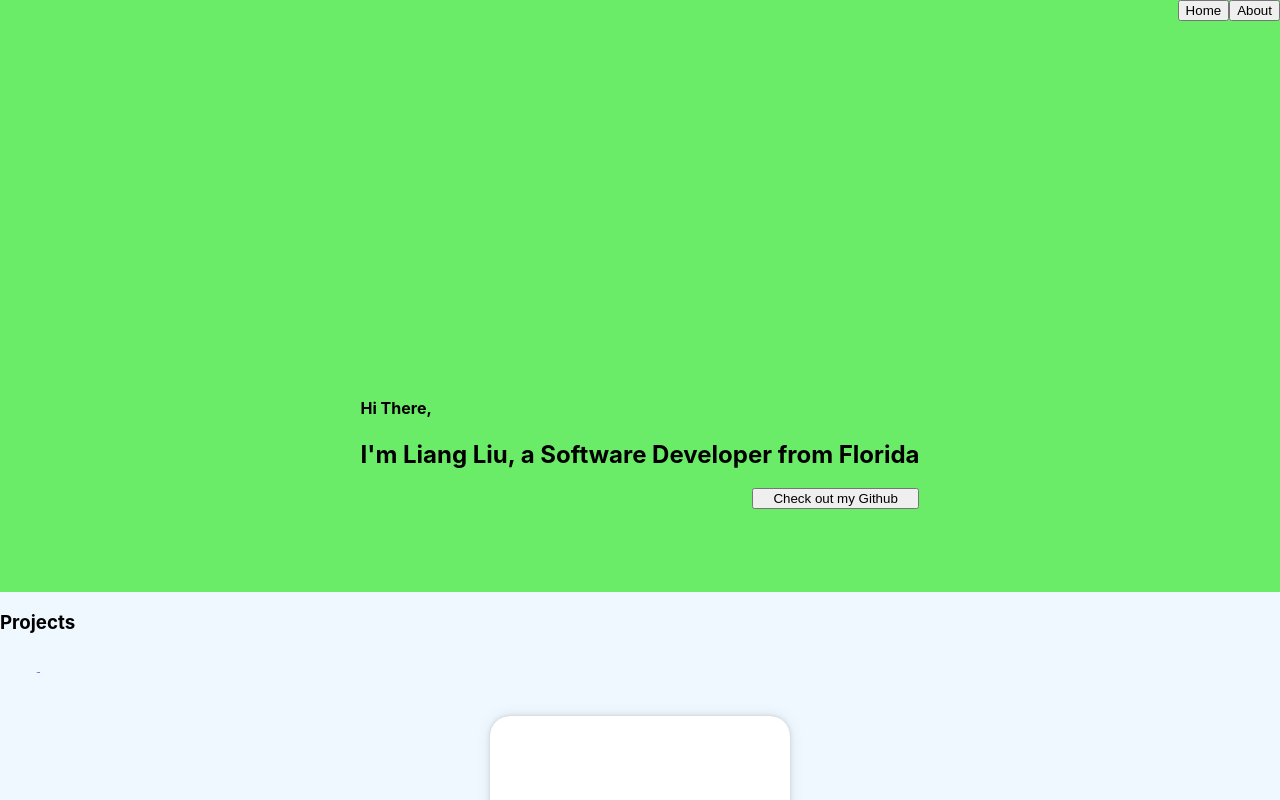
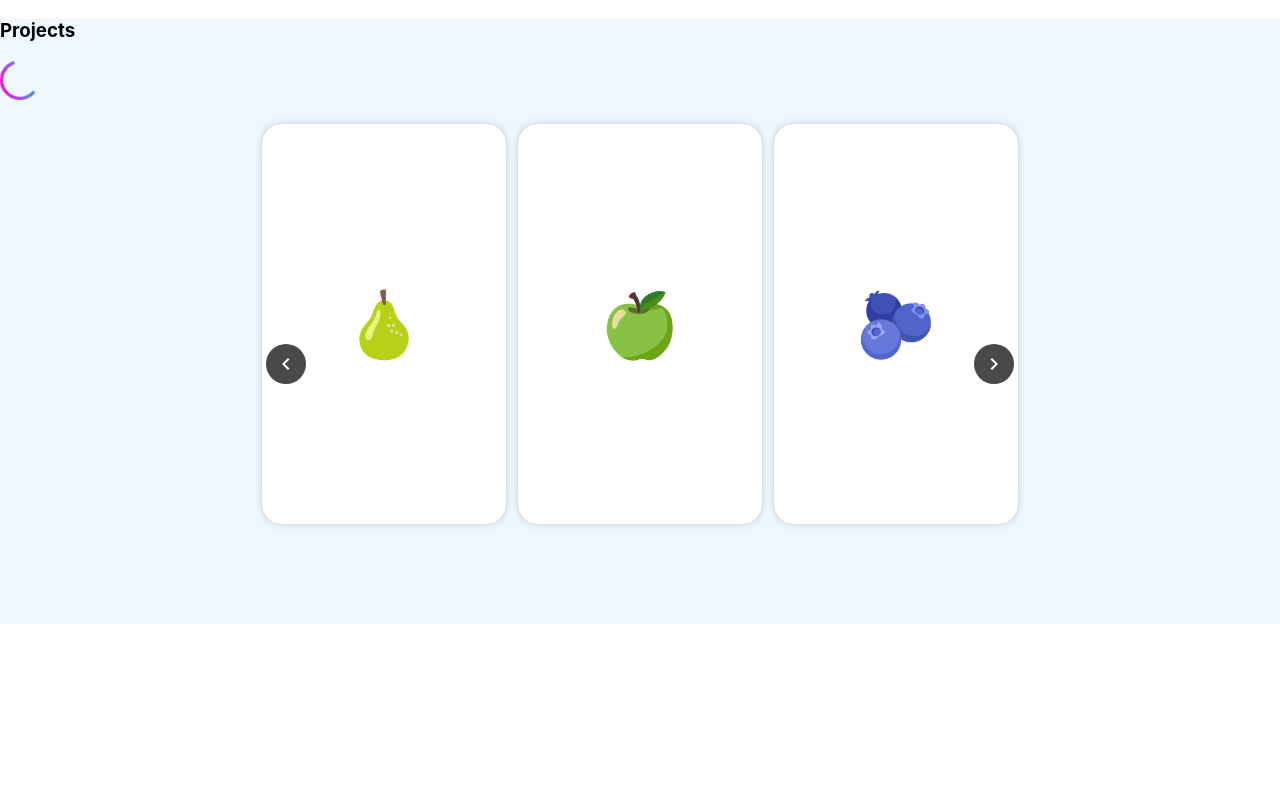
Before and after one commit to a1484414286/a1484414286.github.io, a React (Create React App) app: page / in a window 1280 px wide. Shown: the top 800 px of the page. Built offline with nearby package versions, Linux system fonts and the light colour scheme.

Commit message:
making project section responsive

```diff
--- a/src/App.js
+++ b/src/App.js
@@ -5,21 +5,9 @@ import React from 'react';
 function App() {
   const [progress, setProgress] = React.useState(0);
 
-  React.useEffect(() => {
-    const timer = setInterval(() =>
-  {
-    setProgress((prevProgress) => (prevProgress >= 100 ? 0 : prevProgress + 10));
-  }, 800);
-
-  return () => {
-    clearInterval(timer);
-  }
-  },[])
-  console.log(progress)
-
   return (
     <div>
-       <LandingPage></LandingPage>
+       {/* <LandingPage></LandingPage> */}
        <ProjectsSection value = {progress}></ProjectsSection>
     </div>
   );
--- a/src/components/ProjectsSection.js
+++ b/src/components/ProjectsSection.js
@@ -1,9 +1,10 @@
 import React, { Component } from 'react'
-import '../css/ProgressBar.css'
-
+import '../css/ProjectSection.css'
+import Grid from '@mui/material/Grid'
 import CardItem from './CardItem';
 import Carousel from 'react-material-ui-carousel'
 import ProgressBar from './ProgressBar';
+import { Button, IconButton } from '@mui/material';
 
 export default class ProjectsSection extends Component {
   render() {
@@ -17,18 +18,44 @@ export default class ProjectsSection extends Component {
         ["🍆"],
         ["🍇"]
     ]
-
+    const buttonStyle =
+    {
+      fontSize : '3em',
+      height : '40px',
+      width : '40px',
+    }
+    const groupedItems = [];
+    for (let i = 0; i < projectItems.length; i += 3) {
+      groupedItems.push(projectItems.slice(i, i + 3));
+    }
     return (
       <div>
         <h3>
           Projects
         </h3>
         <ProgressBar></ProgressBar>
-        <Carousel>
-          {projectItems.map((img) =>(<CardItem key = {img} img = {img}></CardItem>))}
-        </Carousel>
-      </div>
 
+        <div className='carousel-wrapper'>
+
+            <div className="carousel-container">
+              <Carousel indicators = {false}
+              stopAutoPlayOnHover={true} autoPlay={true}
+              navButtonsAlwaysVisible={true}
+              >
+              {groupedItems.map((group) =>(
+                  <Grid container key={group[0]}>
+                    {group.map(img => (
+                      <Grid item xs={4} lg={4} md={4}key={img}>
+                        <CardItem img={img}></CardItem>
+                      </Grid>
+                    ))}
+                  </Grid>
+              ))}
+              </Carousel>
+            </div>
+        </div>
+
+       </div>
     )
   }
 }
--- a/src/css/CardItem.css
+++ b/src/css/CardItem.css
@@ -1,13 +1,34 @@
   .container{
     margin:  auto;
+    max-height: 100%;
     max-width: 100%;
     padding-bottom: 100px;
   }
 
+
+  @media (min-width: 300px) {
+    .card {
+      height: 100px;
+      font-size: 40px;
+      width: 80%;
+      display: flex;
+      align-items: center;
+      justify-content: center;
+      background: white;
+      border-radius: 20px;
+      box-shadow: 0 0 1px hsl(0deg 0% 0% / 0.075), 0 0 2px hsl(0deg 0% 0% / 0.075),
+        0 0 4px hsl(0deg 0% 0% / 0.075), 0 0 8px hsl(0deg 0% 0% / 0.075),
+        0 0 16px hsl(0deg 0% 0% / 0.075);
+      transform-origin: 10% 60%;
+    }
+  }
+
+  /* Small devices (landscape phones, 576px and up) */
+@media (min-width: 576px) {
   .card {
+    height: 250px;
     font-size: 64px;
-    width: 300px;
-    height: 430px;
+    width: 100%;
     display: flex;
     align-items: center;
     justify-content: center;
@@ -18,16 +39,72 @@
       0 0 16px hsl(0deg 0% 0% / 0.075);
     transform-origin: 10% 60%;
   }
+}
+
+/* Medium devices (tablets, 768px and up) */
+@media (min-width: 768px) {
+  .card {
+    height: 300px;
+    font-size: 64px;
+    width: 90%;
+    display: flex;
+    align-items: center;
+    justify-content: center;
+    background: white;
+    border-radius: 20px;
+    box-shadow: 0 0 1px hsl(0deg 0% 0% / 0.075), 0 0 2px hsl(0deg 0% 0% / 0.075),
+      0 0 4px hsl(0deg 0% 0% / 0.075), 0 0 8px hsl(0deg 0% 0% / 0.075),
+      0 0 16px hsl(0deg 0% 0% / 0.075);
+    transform-origin: 10% 60%;
+  }
+}
+
+/* Large devices (desktops, 992px and up) */
+@media (min-width: 992px) {
+  .card {
+    height: 350px;
+    font-size: 64px;
+    width: 90%;
+    display: flex;
+    align-items: center;
+    justify-content: center;
+    background: white;
+    border-radius: 20px;
+    box-shadow: 0 0 1px hsl(0deg 0% 0% / 0.075), 0 0 2px hsl(0deg 0% 0% / 0.075),
+      0 0 4px hsl(0deg 0% 0% / 0.075), 0 0 8px hsl(0deg 0% 0% / 0.075),
+      0 0 16px hsl(0deg 0% 0% / 0.075);
+    transform-origin: 10% 60%;
+  }
+}
+
+/* Extra large devices (large desktops, 1200px and up) */
+@media (min-width: 1200px) {
+  .card {
+    height: 400px;
+    font-size: 64px;
+    width: 95%;
+    display: flex;
+    align-items: center;
+    justify-content: center;
+    background: white;
+    border-radius: 20px;
+    box-shadow: 0 0 1px hsl(0deg 0% 0% / 0.075), 0 0 2px hsl(0deg 0% 0% / 0.075),
+      0 0 4px hsl(0deg 0% 0% / 0.075), 0 0 8px hsl(0deg 0% 0% / 0.075),
+      0 0 16px hsl(0deg 0% 0% / 0.075);
+    transform-origin: 10% 60%;
+  }
+}
+
+
 
   .card-container {
     height: auto;
     overflow: hidden;
-    display: flex;
+    display: absolute;
     align-items: center;
     justify-content: center;
     position: relative;
     padding-top: 20px;
-    margin-bottom: -120px;
   }
 
   .splash {
--- a/src/css/ProgressBar.css
+++ /dev/null
@@ -1,4 +0,0 @@
-#root
-{
-    background-color: #F0F8FF;
-}
--- /dev/null
+++ b/src/css/ProjectSection.css
@@ -0,0 +1,25 @@
+#root
+{
+    background-color: #F0F8FF;
+}
+
+
+.parent-container
+{
+    display: flex;
+    justify-content: center;
+    align-items: center;
+}
+
+
+.projects-container {
+    /* Adjust as needed */
+    width: 50%;
+    margin: auto;
+  }
+
+.carousel-wrapper {
+    /* Adjust as needed */
+    width: 60%;
+    margin: auto;
+  }
```
